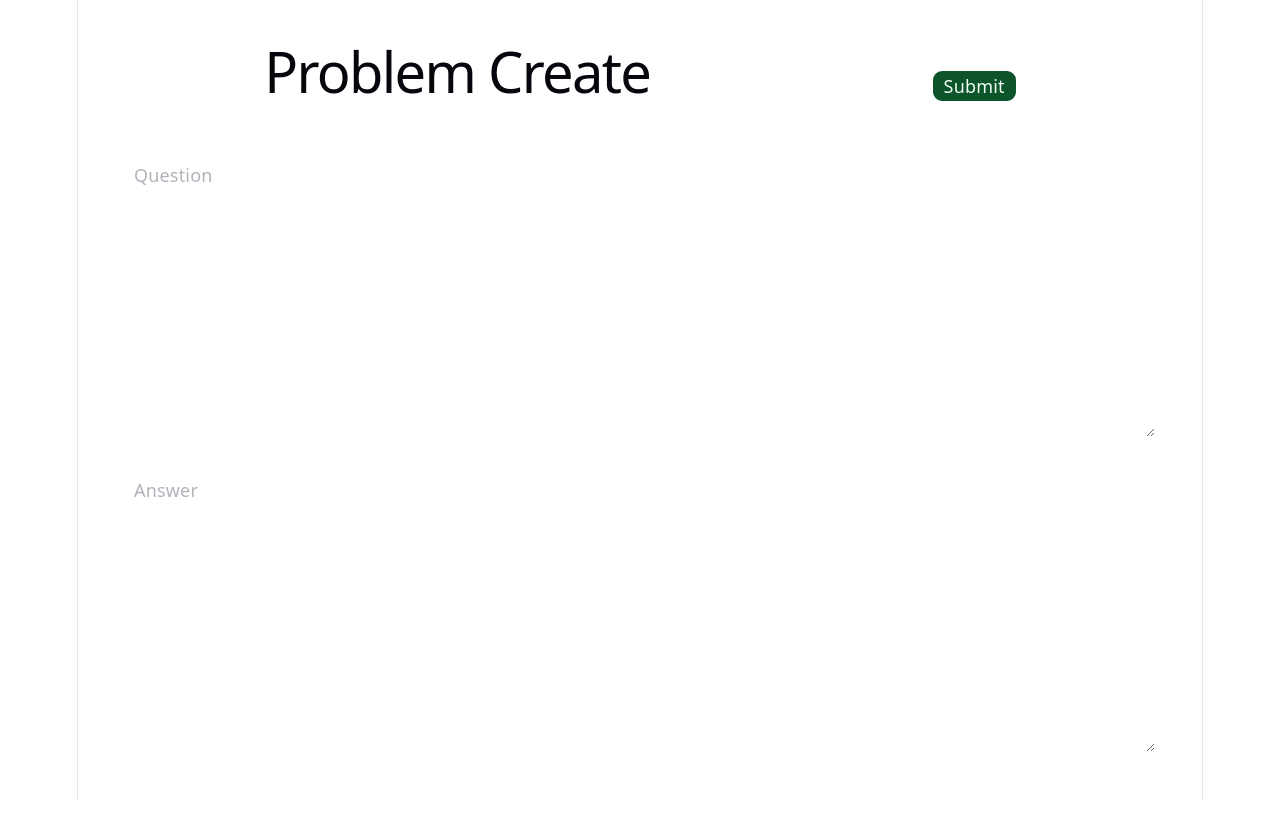
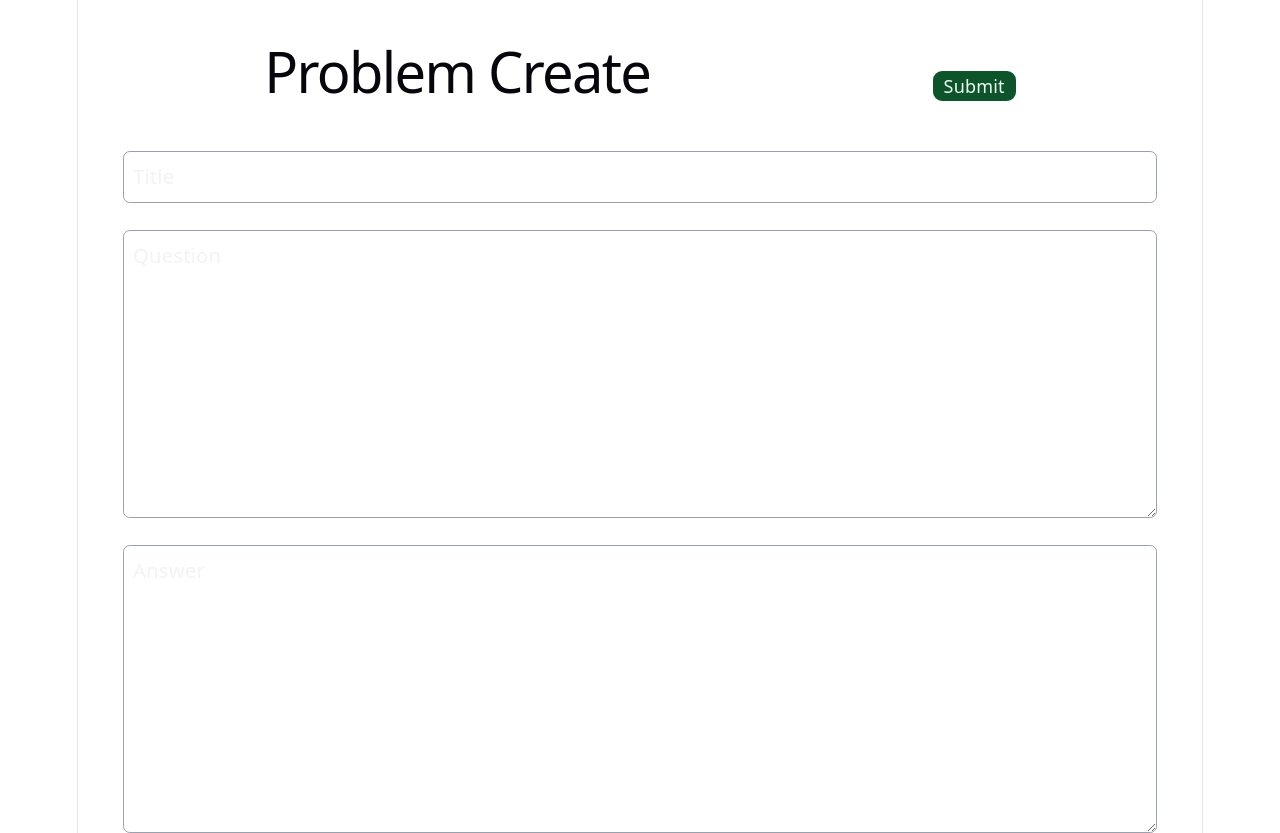
Before and after one commit to workingpoormann/Problem-Solving, a React (Vite) app: page /problem/create in a window 1280 px wide. Before the commit the page ends 800 px from the top, so only its background shows below. Built offline with nearby package versions, Linux system fonts and the light colour scheme.

Commit message:
Add title column with Prisma and update related parts

```diff
--- a/backend.ts
+++ b/backend.ts
@@ -24,10 +24,11 @@ app.get("/problem/:problemId", async (req, res) => {
 
 app.post("/problem", async (req, res) => {
   try {
-    const { question, answer } = req.body;
+    const { title, question, answer } = req.body;
 
     const problem = await prisma.problem.create({
       data: {
+        title,
         question,
         answer,
       },
--- a/src/Problem.tsx
+++ b/src/Problem.tsx
@@ -12,6 +12,7 @@ export default function Problem() {
   const { problemId } = useParams();
   const [problem, setProblem] = React.useState<ProblemType>({
     id: 0,
+    title: "",
     question: "",
     answer: "",
   });
@@ -27,9 +28,11 @@ export default function Problem() {
 
   return (
     <section>
-      <header className="mb-10">
+      <header className="my-8">
         <NavLink to="/">
-          <h1>Problem {problem.id}</h1>
+          <h1>
+            {problem.id}. {problem.title}
+          </h1>
         </NavLink>
       </header>
 
@@ -46,7 +49,7 @@ export default function Problem() {
               {problem.answer}
             </p>
           ) : (
-            <p className="text-gray-300">Answer: Click to show</p>
+            <p className="text-gray-300 text-xl">Answer: Click to show</p>
           )}
         </div>
       </section>
--- a/src/ProblemCreate.tsx
+++ b/src/ProblemCreate.tsx
@@ -14,6 +14,7 @@ export default function ProblemCreate() {
           await fetch("http://localhost:3001/problem", {
             method: "POST",
             body: JSON.stringify({
+              title: formData.get("title"),
               question: formData.get("question"),
               answer: formData.get("answer"),
             }),
@@ -43,18 +44,28 @@ export default function ProblemCreate() {
         </header>
 
         <section className="flex flex-col gap-6">
+          <input
+            type="text"
+            name="title"
+            id="title"
+            placeholder="Title"
+            className={`border border-gray-400 rounded-md p-2
+              text-lg text-gray-200`}
+          />
           <textarea
             name="question"
             id="question"
             placeholder="Question"
-            className="border-2 border-white rounded-md p-2 h-64"
+            className={`border border-gray-400 rounded-md p-2 h-64
+              text-lg text-gray-200`}
           ></textarea>
 
           <textarea
             name="answer"
             id="answer"
             placeholder="Answer"
-            className="border-2 border-white rounded-md p-2 h-64"
+            className={`border border-gray-400 rounded-md p-2 h-64
+              text-lg text-gray-200`}
           ></textarea>
         </section>
       </form>
--- a/src/Problems.tsx
+++ b/src/Problems.tsx
@@ -26,7 +26,7 @@ export default function Problems() {
           className={`hover:bg-sky-500 hover:text-sky-950 text-lg
             transition duration-200`}
         >
-          <div className="border border-solid p-2">{problem.question}</div>
+          <div className="border border-solid p-2">{problem.title}</div>
         </Link>
       ))}
     </section>
--- a/types/problem.ts
+++ b/types/problem.ts
@@ -1,5 +1,6 @@
 export type ProblemType = {
   id: number;
+  title: string;
   question: string;
   answer: string;
 };
```
